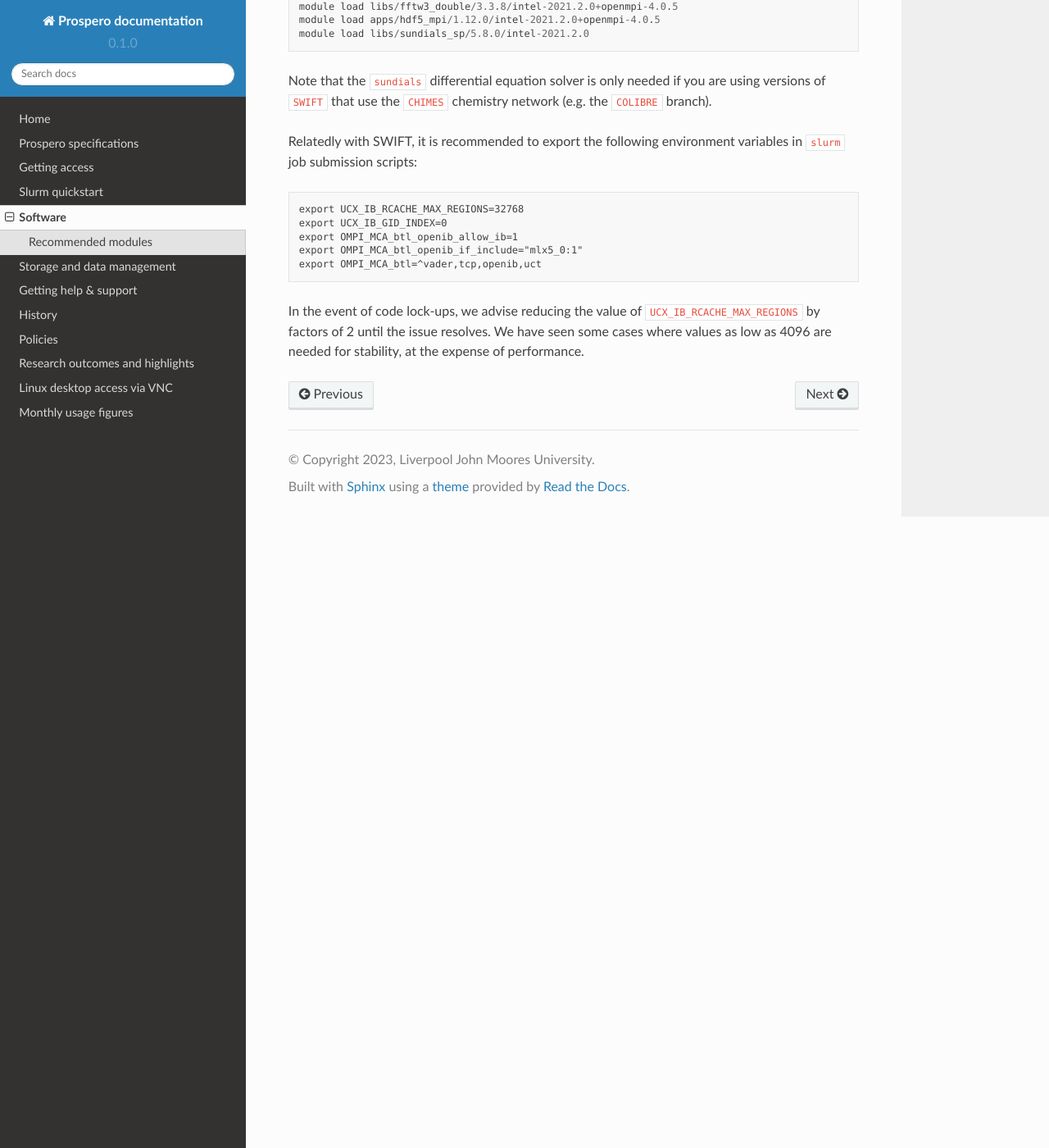
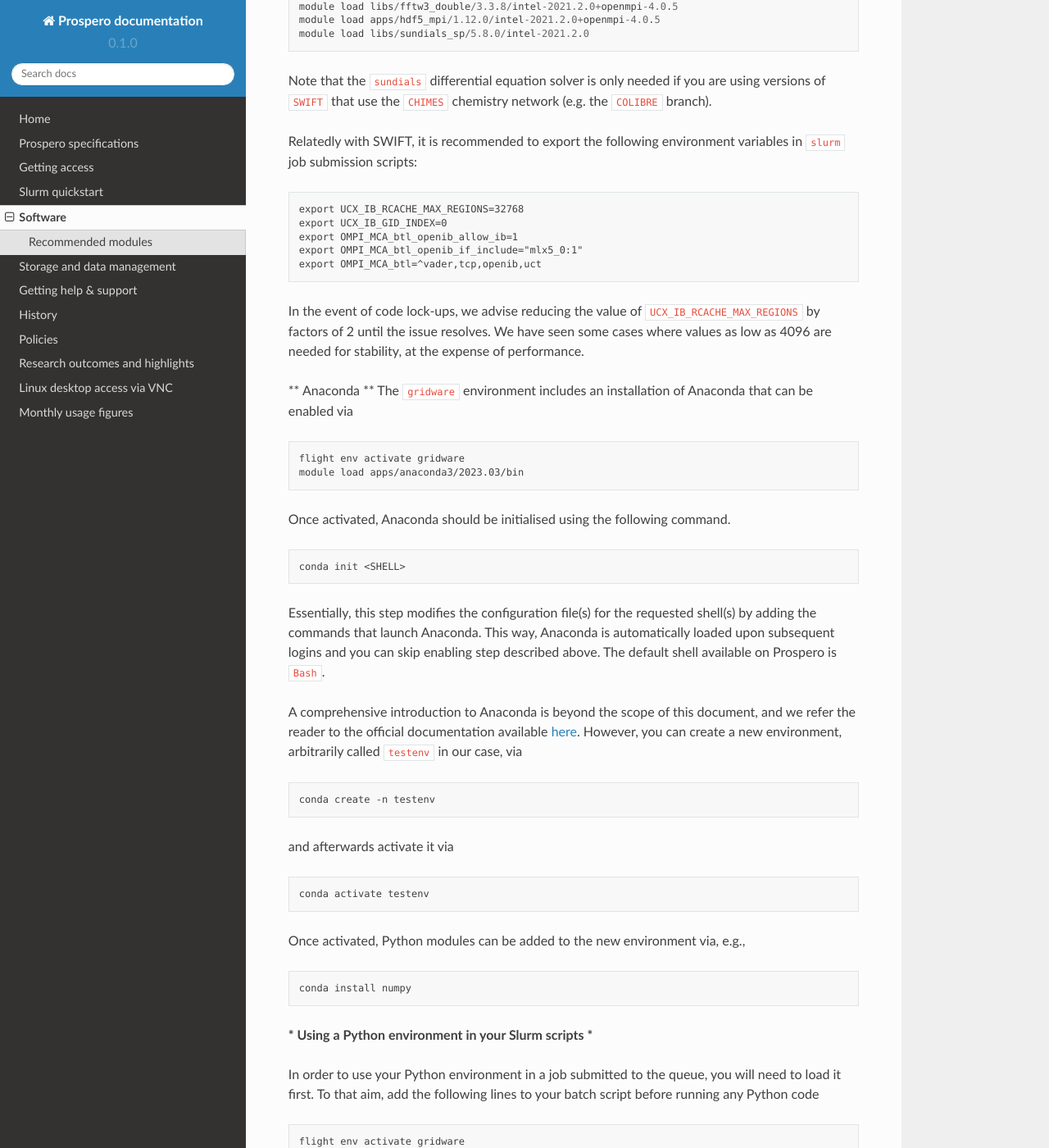
Before and after one commit to astrcrai/prospero-docs, a Sphinx documentation site: the page built from docs/source/software.rst, in a window 1280 px wide and 1400 px high, scrolled down 1990 px. Shown: the whole window at 82% size. Built offline with Sphinx 7.4.7 and the Read the Docs theme 2.0.0, drawn with Linux system fonts in a browser that asks for light colours; some of the changed text lies outside the part shown.

Commit message:
Added instructions for using anaconda to customize python environments.

```diff
--- a/docs/source/software.rst
+++ b/docs/source/software.rst
@@ -106,3 +106,55 @@ Relatedly with SWIFT, it is recommended to export the following environment vari
     export OMPI_MCA_btl=^vader,tcp,openib,uct
 
 In the event of code lock-ups, we advise reducing the value of ``UCX_IB_RCACHE_MAX_REGIONS`` by factors of 2 until the issue resolves. We have seen some cases where values as low as 4096 are needed for stability, at the expense of performance.
+
+
+** Anaconda **
+The ``gridware`` environment includes an installation of Anaconda that can be enabled via
+
+.. code-block:: anaconda-activate
+
+    flight env activate gridware
+    module load apps/anaconda3/2023.03/bin
+
+Once activated, Anaconda should be initialised using the following command.
+
+.. code-block:: anaconda-init
+
+    conda init <SHELL>
+
+Essentially, this step modifies the configuration file(s) for the requested shell(s) by adding the commands that launch Anaconda. This way, Anaconda is automatically loaded upon subsequent logins and you can skip enabling step described above. The default shell available on Prospero is ``Bash``.
+
+A comprehensive introduction to Anaconda is beyond the scope of this document, and we refer the reader to the official documentation available `here <https://docs.anaconda.com/free/anacondaorg/user-guide/>`_. However, you can create a new environment, arbitrarily called ``testenv`` in our case, via
+
+.. code-block:: anaconda-create
+
+    conda create -n testenv
+
+and afterwards activate it via
+
+.. code-block:: anaconda-activate
+
+    conda activate testenv
+
+Once activated, Python modules can be added to the new environment via, e.g.,
+
+.. code-block:: anaconda-install
+
+    conda install numpy
+
+*** Using a Python environment in your Slurm scripts ***
+
+In order to use your Python environment in a job submitted to the queue, you will need to load it first. To that aim, add the following lines to your batch script before running any Python code
+
+.. code-block:: anaconda-slurm
+
+    flight env activate gridware
+    module load apps/anaconda3/2023.03/bin
+    eval "$( conda shell.bash hook )"
+    conda activate testenv
+
+Following those lines, you can run any Python program using your environment by including lines like the following in the script.
+
+.. code-block:: anaconda-srun
+
+   srun python testprog.py
```
